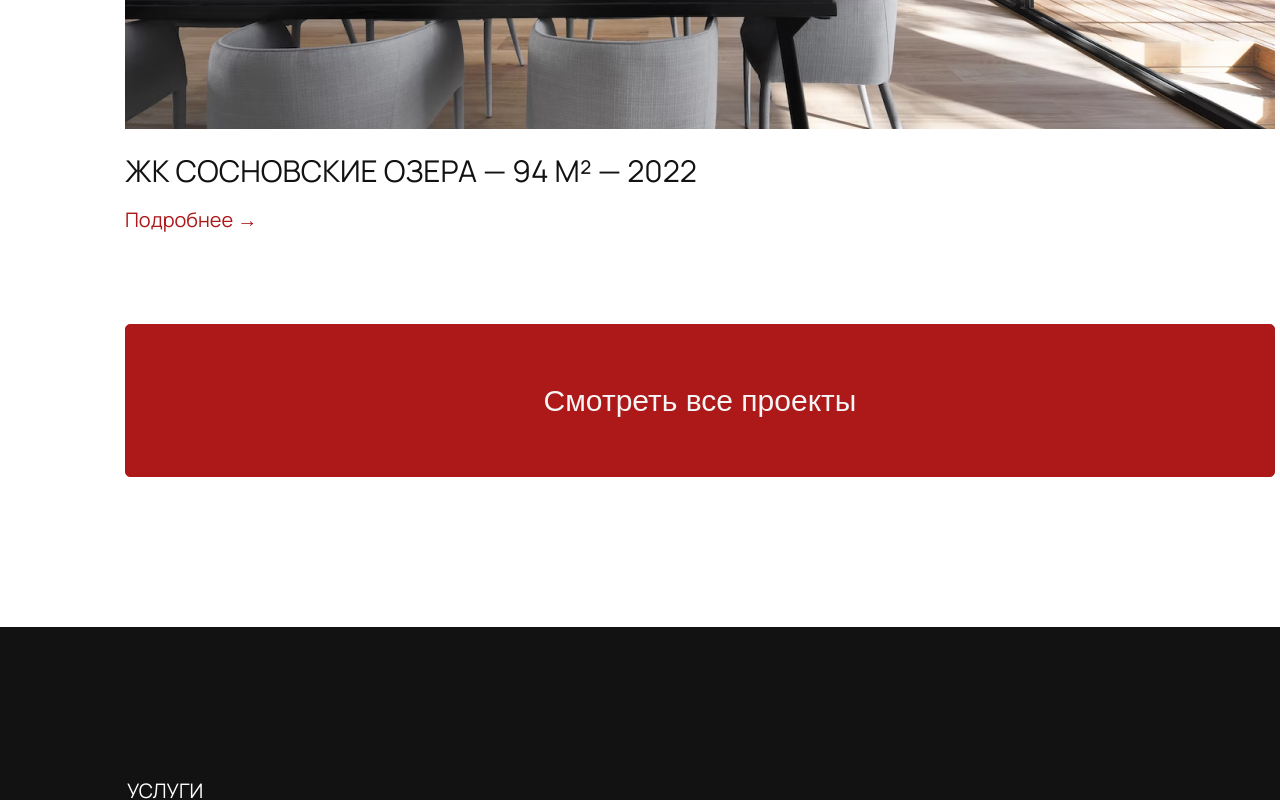
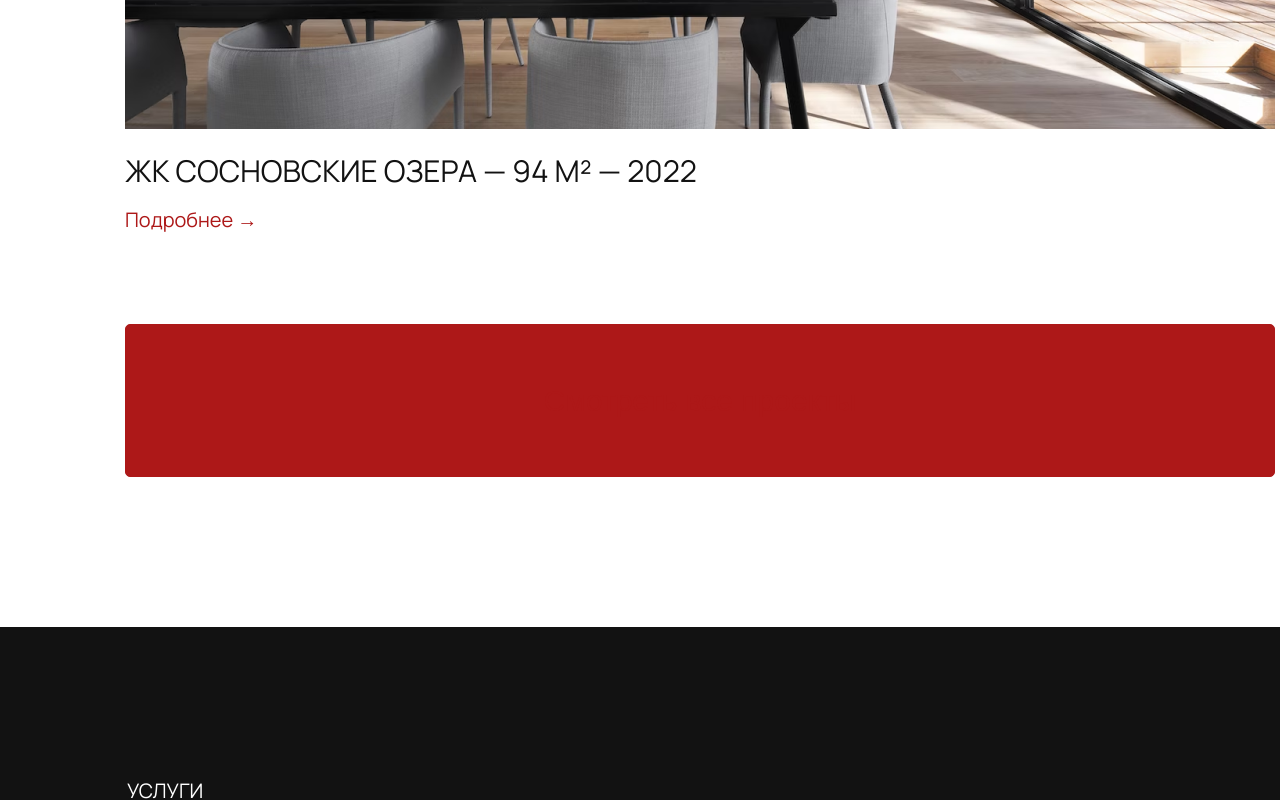
Before and after one commit to KarenGevorgyanIt/Metrika, a plain HTML site: page index.html in a window 1280 px wide. In both pictures the pointer is over the button "Смотреть все проекты". Shown: the part 3299-4099 px from the top of the page. Drawn offline with Linux system fonts and the light colour scheme.

Commit message:
Update styles.css

```diff
--- a/styles/styles.css
+++ b/styles/styles.css
@@ -226,7 +226,7 @@ h2 {
 
 .all-projects-btn:hover {
   background-color: #ad1818;
-  color: #f5f5f5;
+  color: #fffff;
   transition: 2s;
 }
 
```
